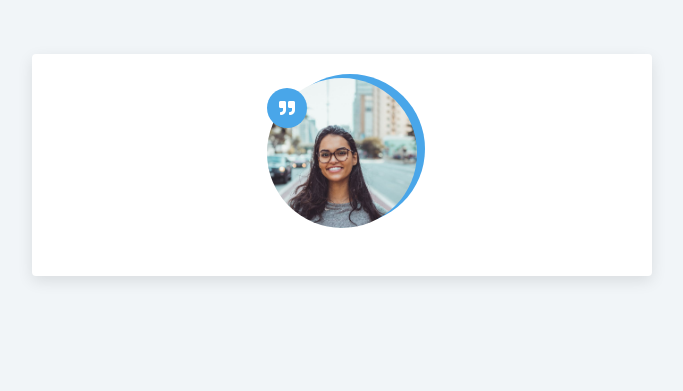
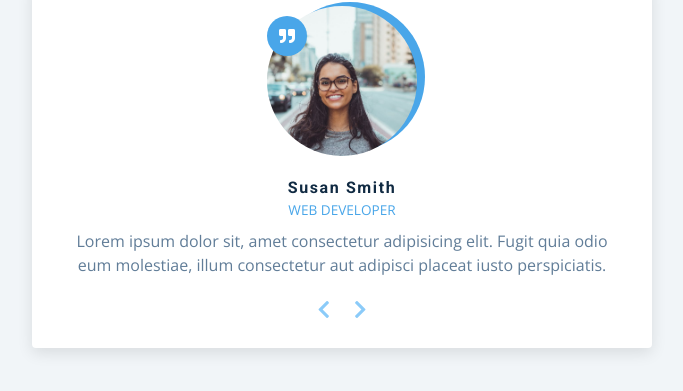
Before and after one commit to MulukenMekuriya/javascript-basic-projects, a plain HTML site: page 03-reviews/setup/index.html in a window 1280 px wide. Shown: the part 307-698 px from the top of the page, without its empty margins (298-981 px from the left). Drawn offline with nearby package versions, Linux system fonts and the light colour scheme.

Commit message:
update, added image, author, title and review info

```diff
--- a/03-reviews/setup/index.html
+++ b/03-reviews/setup/index.html
@@ -24,6 +24,15 @@
       <div class="img-container">
         <img src="person-1.jpeg" id="person-img" alt="">
       </div>
+      <h4 id="author">Susan Smith</h4>
+      <p id="job">Web Developer</p>
+      <p>Lorem ipsum dolor sit, amet consectetur adipisicing elit. Fugit quia odio eum molestiae, illum consectetur aut adipisci placeat iusto perspiciatis.</p>
+
+      <!-- prev next buttons -->
+      <div class="button-container">
+         <button class="prev-btn"><i class="fas fa-chevron-left"></i></button>
+          <button class="next-btn"><i class="fas fa-chevron-right"></i></button>
+      </div>
 
     </article>
 
```
